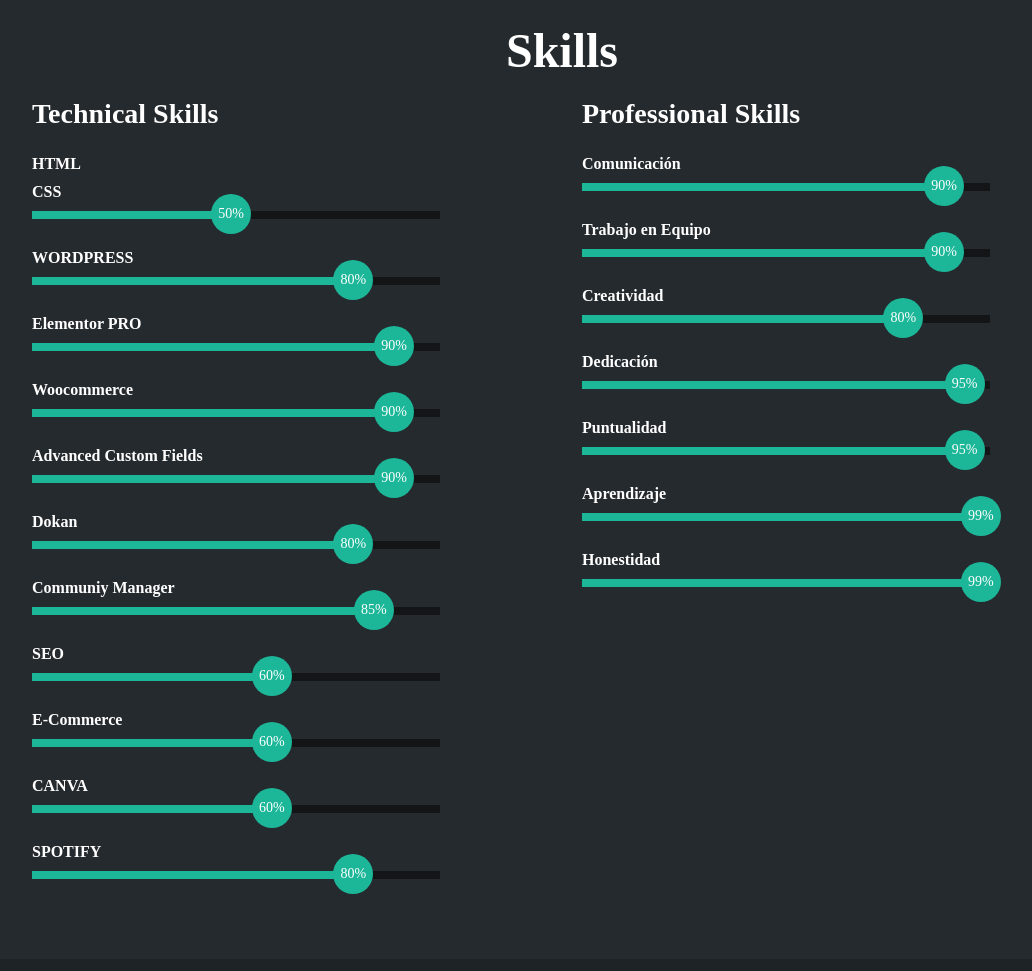
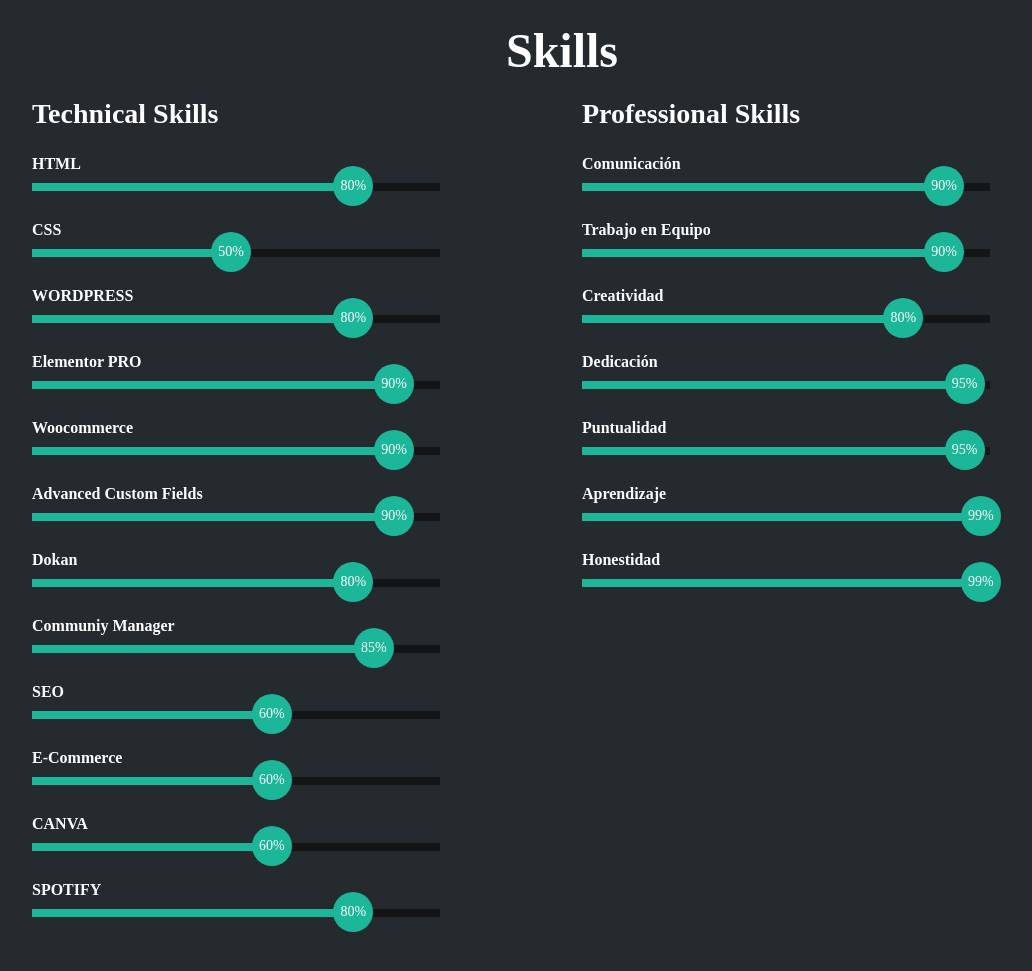
Before and after one commit to rafaperezperdomo/portafolio.github.io, a plain HTML site: page index.html in a window 1280 px wide. Shown: the part 1525-2496 px from the top of the page, without its empty margins (78-1110 px from the left). Drawn offline with Linux system fonts and the light colour scheme.

Commit message:
Update index.html

```diff
--- a/index.html
+++ b/index.html
@@ -150,6 +150,11 @@
                     <h3>Technical Skills</h3>
                     <div class="skill">
                         <span>HTML</span>
+                         <div class="barra-skill">
+                            <div class="progreso html">
+                                <span>80%</span>
+                            </div>
+                        </div>
                     </div>
 
                     <div class="skill">
```
